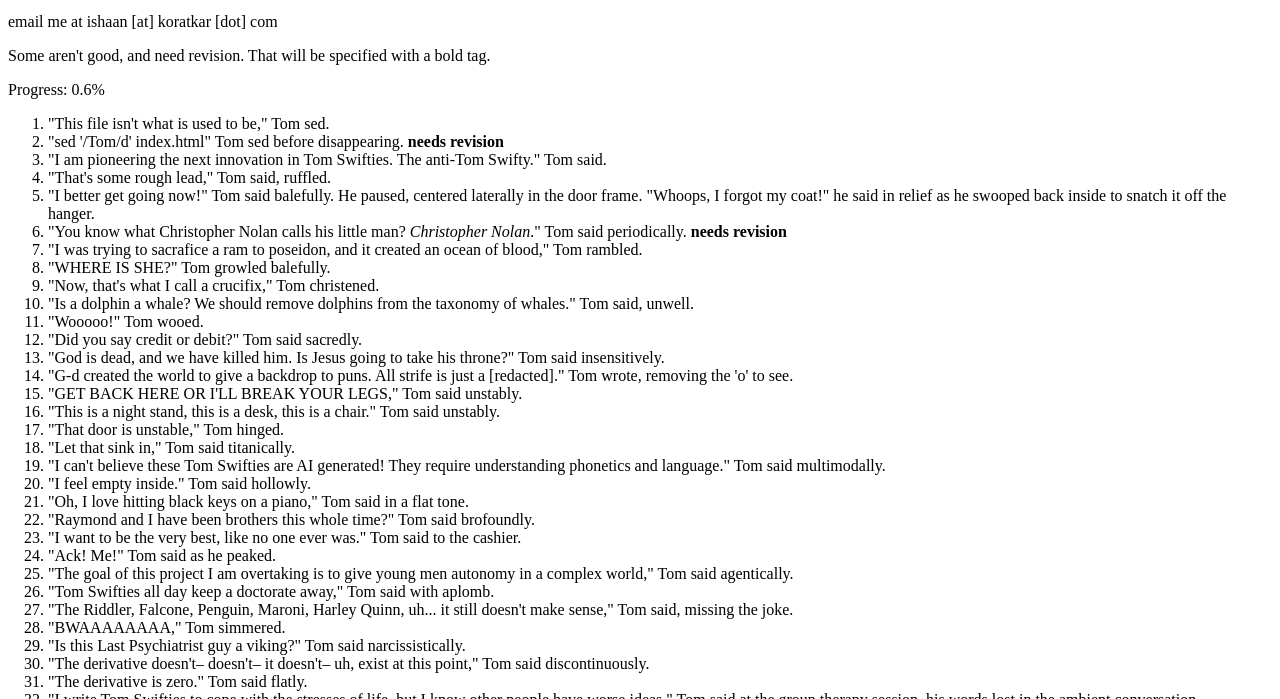
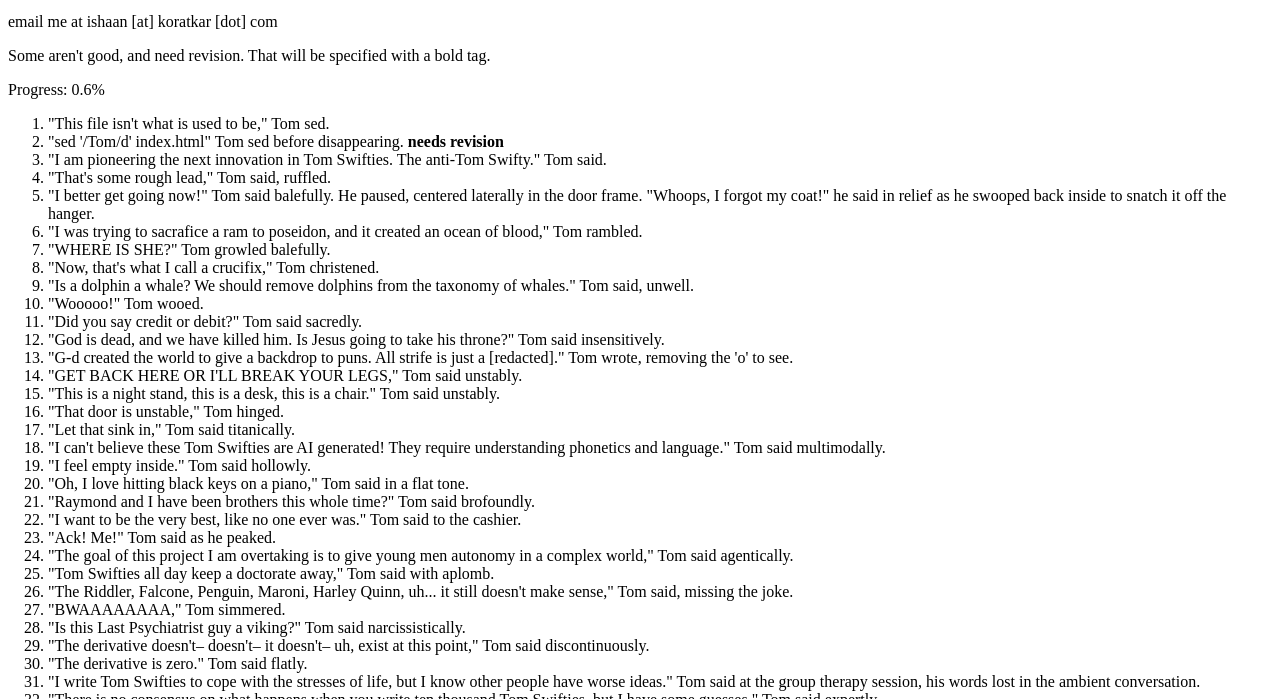
Before and after one commit to koratkar/swifties, a plain HTML site: page index.html in a window 1280 px wide. Shown: the part 101-800 px from the top of the page. Drawn offline with Linux system fonts and the light colour scheme.

Commit message:
Update index.html

```diff
--- a/index.html
+++ b/index.html
@@ -18,7 +18,6 @@
     <li>"I am pioneering the next innovation in Tom Swifties. The anti-Tom Swifty." Tom said.</li>
     <li>"That's some rough lead," Tom said, ruffled.</li>
     <li>"I better get going now!" Tom said balefully. He paused, centered laterally in the door frame. "Whoops, I forgot my coat!" he said in relief as he swooped back inside to snatch it off the hanger.
-    <li>"You know what Christopher Nolan calls his little man? <i>Christopher Nolan</i>." Tom said periodically. <b>needs revision</b></li>
     <li>"I was trying to sacrafice a ram to poseidon, and it created an ocean of blood," Tom rambled.</li>
     <li>"WHERE IS SHE?" Tom growled balefully.</li>
     <li>"Now, that's what I call a crucifix," Tom christened.</li>
```
